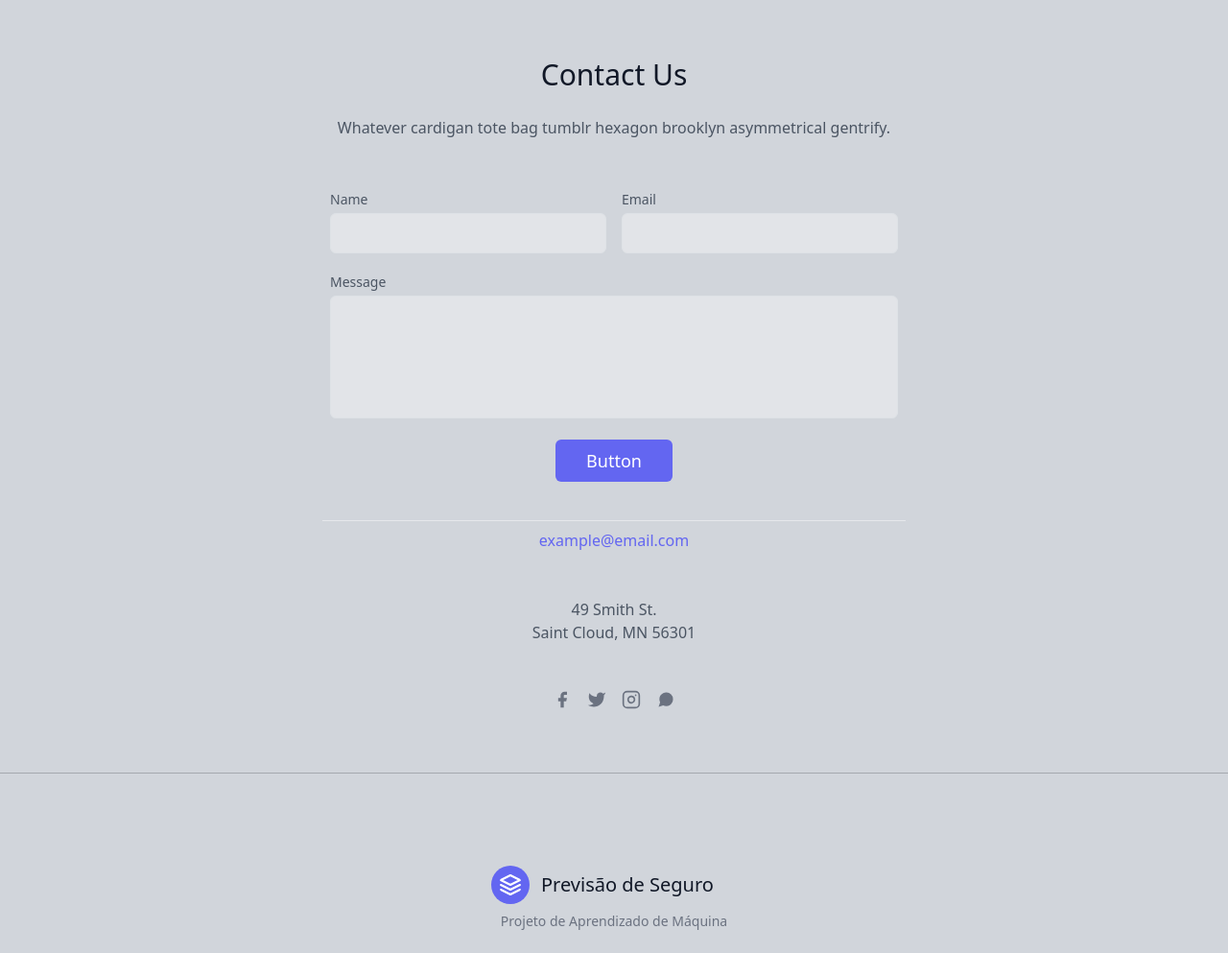
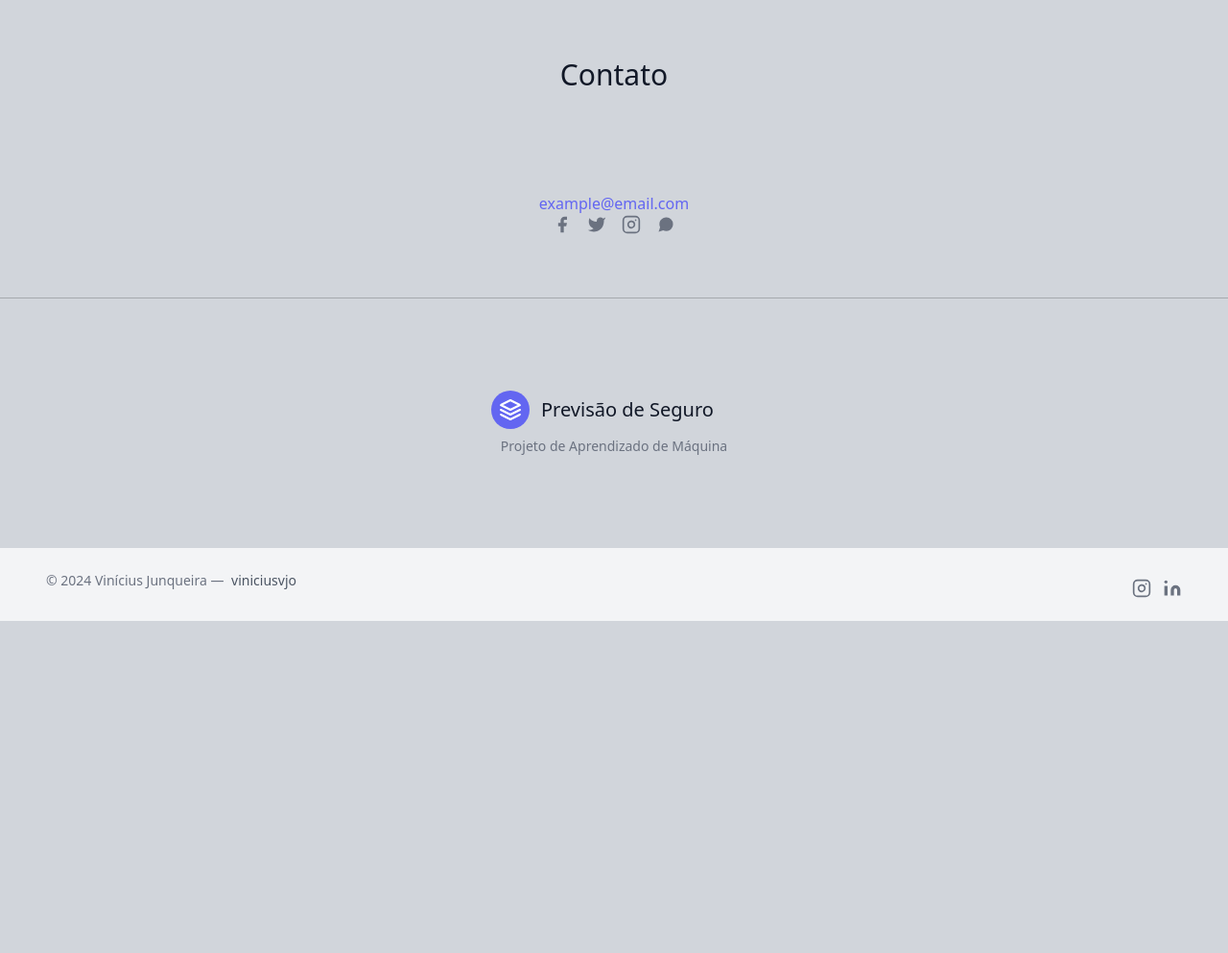
Before and after one commit to viniciusvjo/previsao-seguro, a Django app: page /contact/ in a window 1280 px wide. Shown: the part 72-1065 px from the top of the page at 96% size. After the commit the page ends 719 px from the top, so only its background shows below. Run offline with Django 4.2, Linux system fonts and the light colour scheme; parts of the project's set-up code (start-up, migrations or seed data) failed here and were passed over; some libraries are stand-ins or nearby versions.

Commit message:
Formulário retirado dos contatos

```diff
--- a/templates/contact.html
+++ b/templates/contact.html
@@ -7,37 +7,14 @@
 <section class="text-gray-600 body-font relative -my-9">
     <div class="container px-5 py-24 mx-auto">
       <div class="flex flex-col text-center w-full mb-12">
-        <h1 class="sm:text-3xl text-2xl font-medium title-font mb-4 text-gray-900">Contact Us</h1>
-        <p class="lg:w-2/3 mx-auto leading-relaxed text-base">Whatever cardigan tote bag tumblr hexagon brooklyn asymmetrical gentrify.</p>
+        <h1 class="sm:text-3xl text-2xl font-medium title-font mb-4 text-gray-900">Contato</h1>
       </div>
       <div class="lg:w-1/2 md:w-2/3 mx-auto">
         <div class="flex flex-wrap -m-2">
-          <div class="p-2 w-1/2">
-            <div class="relative">
-              <label for="name" class="leading-7 text-sm text-gray-600">Name</label>
-              <input type="text" id="name" name="name" class="w-full bg-gray-100 bg-opacity-50 rounded border border-gray-300 focus:border-indigo-500 focus:bg-white focus:ring-2 focus:ring-indigo-200 text-base outline-none text-gray-700 py-1 px-3 leading-8 transition-colors duration-200 ease-in-out">
-            </div>
-          </div>
-          <div class="p-2 w-1/2">
-            <div class="relative">
-              <label for="email" class="leading-7 text-sm text-gray-600">Email</label>
-              <input type="email" id="email" name="email" class="w-full bg-gray-100 bg-opacity-50 rounded border border-gray-300 focus:border-indigo-500 focus:bg-white focus:ring-2 focus:ring-indigo-200 text-base outline-none text-gray-700 py-1 px-3 leading-8 transition-colors duration-200 ease-in-out">
-            </div>
-          </div>
-          <div class="p-2 w-full">
-            <div class="relative">
-              <label for="message" class="leading-7 text-sm text-gray-600">Message</label>
-              <textarea id="message" name="message" class="w-full bg-gray-100 bg-opacity-50 rounded border border-gray-300 focus:border-indigo-500 focus:bg-white focus:ring-2 focus:ring-indigo-200 h-32 text-base outline-none text-gray-700 py-1 px-3 resize-none leading-6 transition-colors duration-200 ease-in-out"></textarea>
-            </div>
-          </div>
-          <div class="p-2 w-full">
-            <button class="flex mx-auto text-white bg-indigo-500 border-0 py-2 px-8 focus:outline-none hover:bg-indigo-600 rounded text-lg">Button</button>
-          </div>
-          <div class="p-2 w-full pt-8 mt-8 border-t border-gray-200 text-center">
+
+          <div class="p-2 w-full pt-8 mt-8 text-center">
             <a class="text-indigo-500">example@email.com</a>
-            <p class="leading-normal my-5">49 Smith St.
-              <br>Saint Cloud, MN 56301
-            </p>
+            <br>
             <span class="inline-flex">
               <a class="text-gray-500">
                 <svg fill="currentColor" stroke-linecap="round" stroke-linejoin="round" stroke-width="2" class="w-5 h-5" viewBox="0 0 24 24">
```
Also changed, not shown: README.md.
